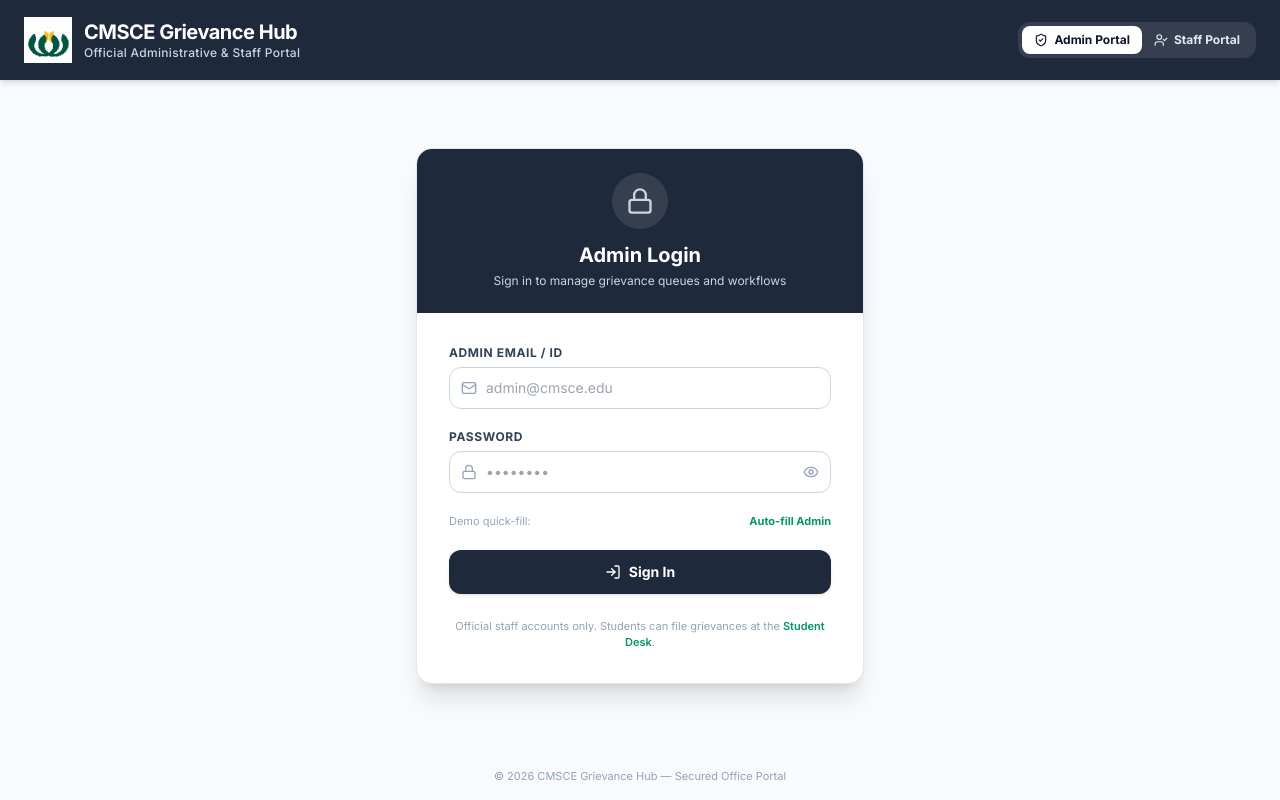
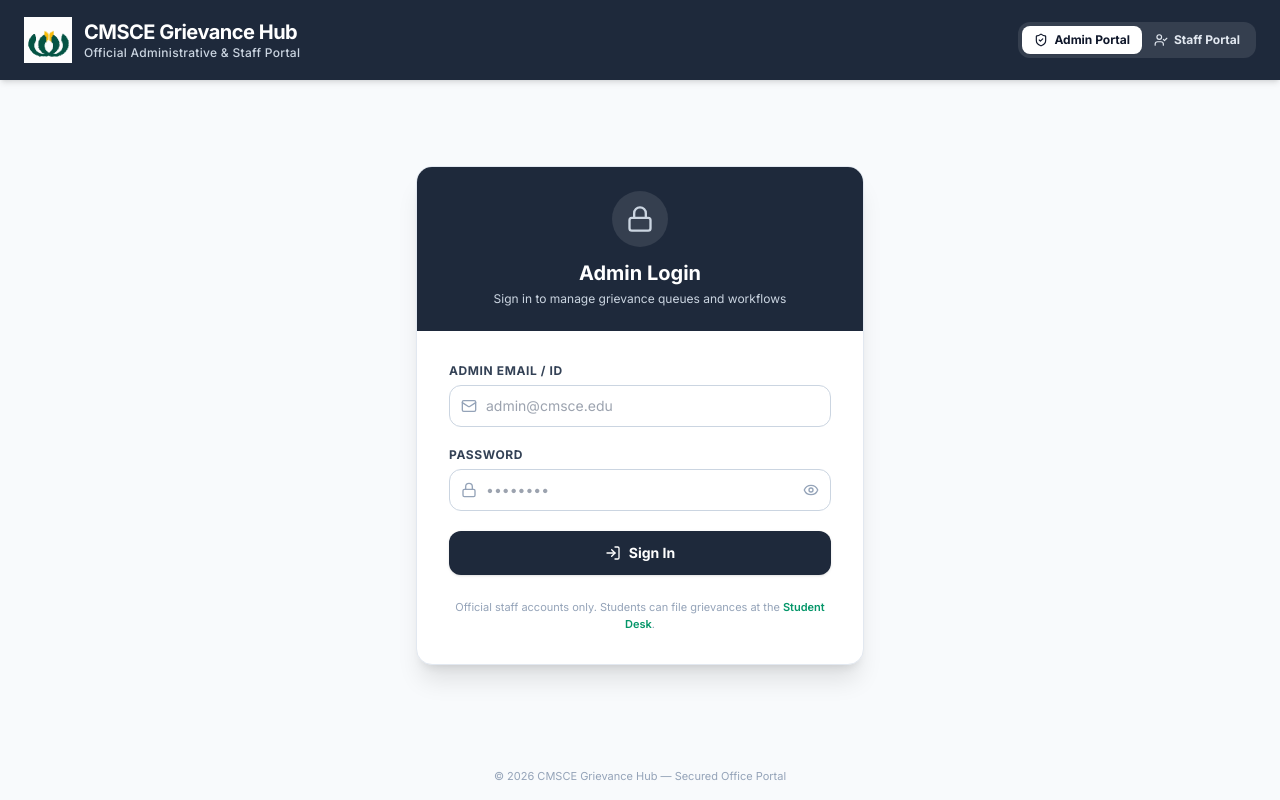
Before and after one commit to vdhanush1010/CMSCE_Complaint, a React (Vite) app in the folder frontend/: page /office/login in a window 1280 px wide. Built offline with nearby package versions, Linux system fonts and the light colour scheme; no server answers.

Commit message:
resolve proof updatation

```diff
--- a/frontend/src/components/admin/LoginScreen.jsx
+++ b/frontend/src/components/admin/LoginScreen.jsx
@@ -93,9 +93,8 @@ export default function LoginScreen({ onLoginSuccess }) {
                 setIsStaff(false);
                 setError('');
               }}
-              className={`px-3 py-1.5 rounded-lg font-bold transition cursor-pointer flex items-center gap-1.5 ${
-                !isStaff ? 'bg-white text-slate-900 shadow-sm' : 'text-slate-200 hover:text-white'
-              }`}
+              className={`px-3 py-1.5 rounded-lg font-bold transition cursor-pointer flex items-center gap-1.5 ${!isStaff ? 'bg-white text-slate-900 shadow-sm' : 'text-slate-200 hover:text-white'
+                }`}
             >
               <ShieldCheck className="w-3.5 h-3.5" /> Admin Portal
             </button>
@@ -105,9 +104,8 @@ export default function LoginScreen({ onLoginSuccess }) {
                 setIsStaff(true);
                 setError('');
               }}
-              className={`px-3 py-1.5 rounded-lg font-bold transition cursor-pointer flex items-center gap-1.5 ${
-                isStaff ? 'bg-white text-slate-900 shadow-sm' : 'text-slate-200 hover:text-white'
-              }`}
+              className={`px-3 py-1.5 rounded-lg font-bold transition cursor-pointer flex items-center gap-1.5 ${isStaff ? 'bg-white text-slate-900 shadow-sm' : 'text-slate-200 hover:text-white'
+                }`}
             >
               <UserCheck className="w-3.5 h-3.5" /> Staff Portal
             </button>
@@ -187,24 +185,7 @@ export default function LoginScreen({ onLoginSuccess }) {
                   </div>
                 </div>
 
-                <div className="flex justify-between items-center text-[11px] text-slate-400">
-                  <span>Demo quick-fill:</span>
-                  <button
-                    type="button"
-                    onClick={() => {
-                      if (isStaff) {
-                        setEmail('canteen@cmsce.edu');
-                        setPassword('staff123');
-                      } else {
-                        setEmail('admin@cmsce.edu');
-                        setPassword('admin123');
-                      }
-                    }}
-                    className="font-bold text-emerald-600 hover:underline cursor-pointer"
-                  >
-                    Auto-fill {isStaff ? 'Staff' : 'Admin'}
-                  </button>
-                </div>
+
 
                 <button
                   type="submit"
```
